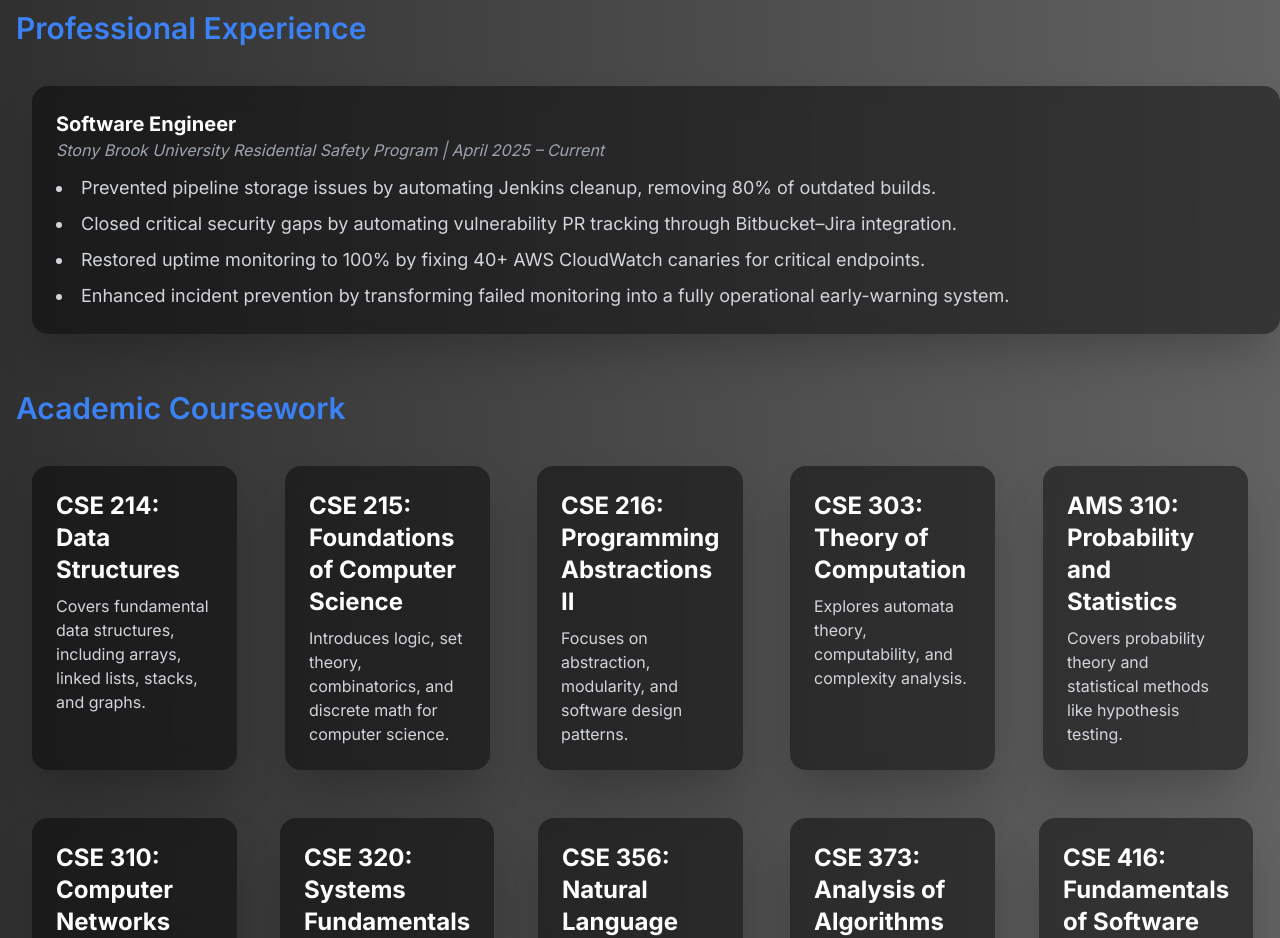
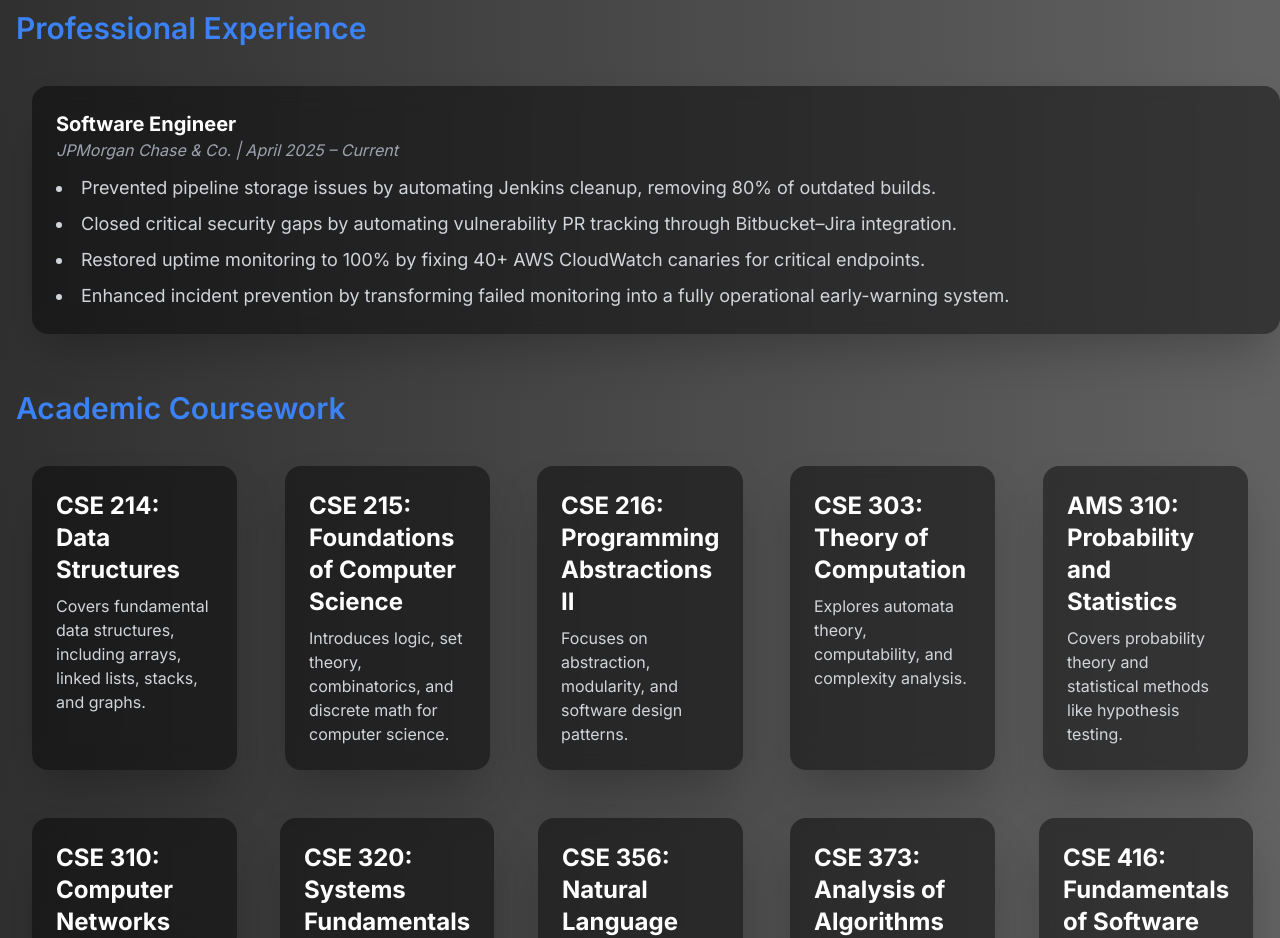
Before and after one commit to Arafat04H09/Portfolio, a React (Vite) app: page / in a window 1280 px wide. Shown: the part 2060-2998 px from the top of the page. Built offline with nearby package versions, Linux system fonts and the light colour scheme; no server answers; a web font is replaced by a local one.

Commit message:
forgot to add company

```diff
--- a/src/Pages/Experience.tsx
+++ b/src/Pages/Experience.tsx
@@ -17,7 +17,7 @@ const Experiences = () => {
           <div className="flex flex-col gap-8 pb-10">
             <ExperienceCard
               title="Software Engineer"
-              organization="Stony Brook University Residential Safety Program"
+              organization="JPMorgan Chase & Co."
               period="April 2025 – Current"
               responsibilities={[
                 "Prevented pipeline storage issues by automating Jenkins cleanup, removing 80% of outdated builds.",
```
